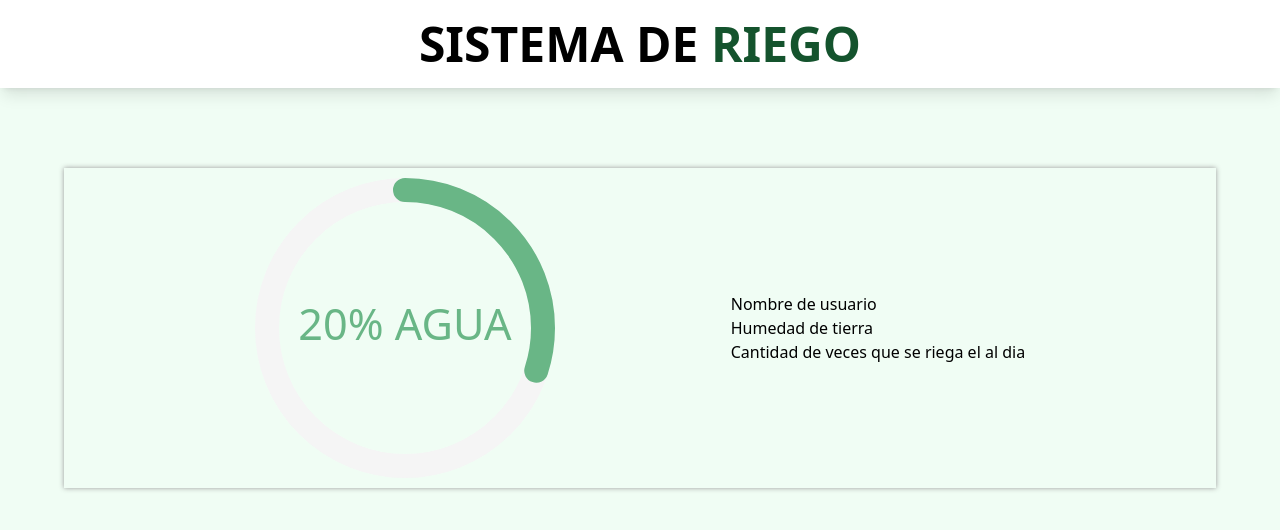
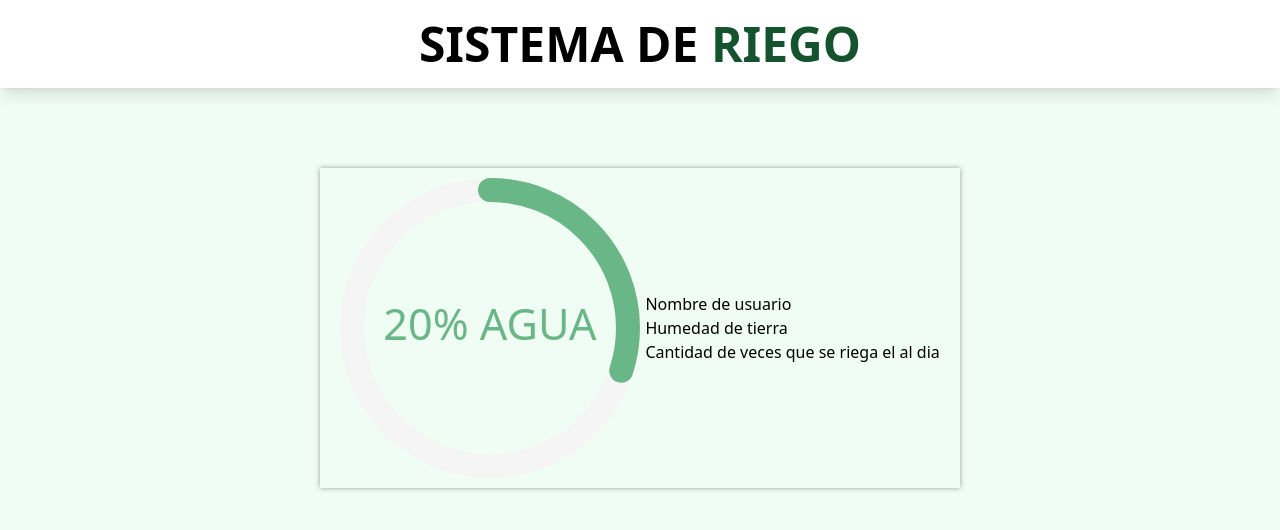
Before and after one commit to jatoni/Skirt, a React (Vite) app: page / in a window 1280 px wide. Shown: the top 530 px of the page. Built offline with nearby package versions, Linux system fonts and the light colour scheme.

Commit message:
Queda listo la parte del frontend, es un diseno muy basico, pero es lo que unico que se pida

```diff
--- a/src/components/Datos.jsx
+++ b/src/components/Datos.jsx
@@ -4,8 +4,8 @@ import "react-circular-progressbar/dist/styles.css"
 
 const Datos = ({ usuario }) => {
     return (
-        <div className="contenedor contenedor-presupuesto sombra">
-            <div>
+        <div className="contenedor contenedor-presupuesto sombra md:w-1/2">
+            <div className="">
                 <CircularProgressbar
                     value={30}
                     text={"20% AGUA"}
--- a/src/index.css
+++ b/src/index.css
@@ -33,6 +33,7 @@
 
 .contenedor-presupuesto {
     display: flex;
+    flex-wrap: wrap;
     justify-content: space-evenly;
     align-items: center;
     transform: translateY(5rem)
```
